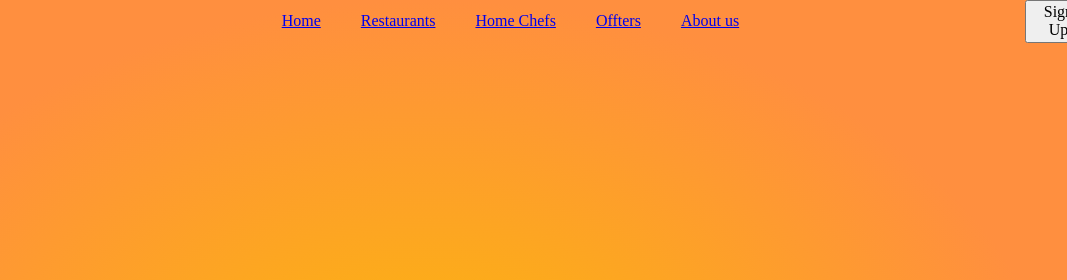
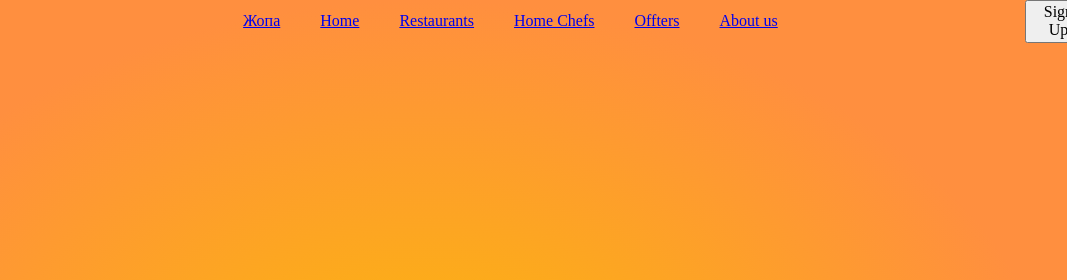
Before and after one commit to 4shk3y/4shk3y.github.io, a plain HTML site: page index.html in a window 1280 px wide. Shown: the top 280 px of the page, 213-1280 px from the left. Drawn offline with Linux system fonts and the light colour scheme.

Commit message:
добавил в хедер жопа

```diff
--- a/index.html
+++ b/index.html
@@ -14,6 +14,7 @@
       <img src="img/logo.svg" alt="supchik's logo">
       <div class="navigation">
         <div class="list">
+          <div class="item"><a href="#">Жопа</a></div>
           <div class="item"><a href="#">Home</a></div>
           <div class="item"><a href="#">Restaurants</a></div>
           <div class="item"><a href="#">Home Chefs</a></div>
```
